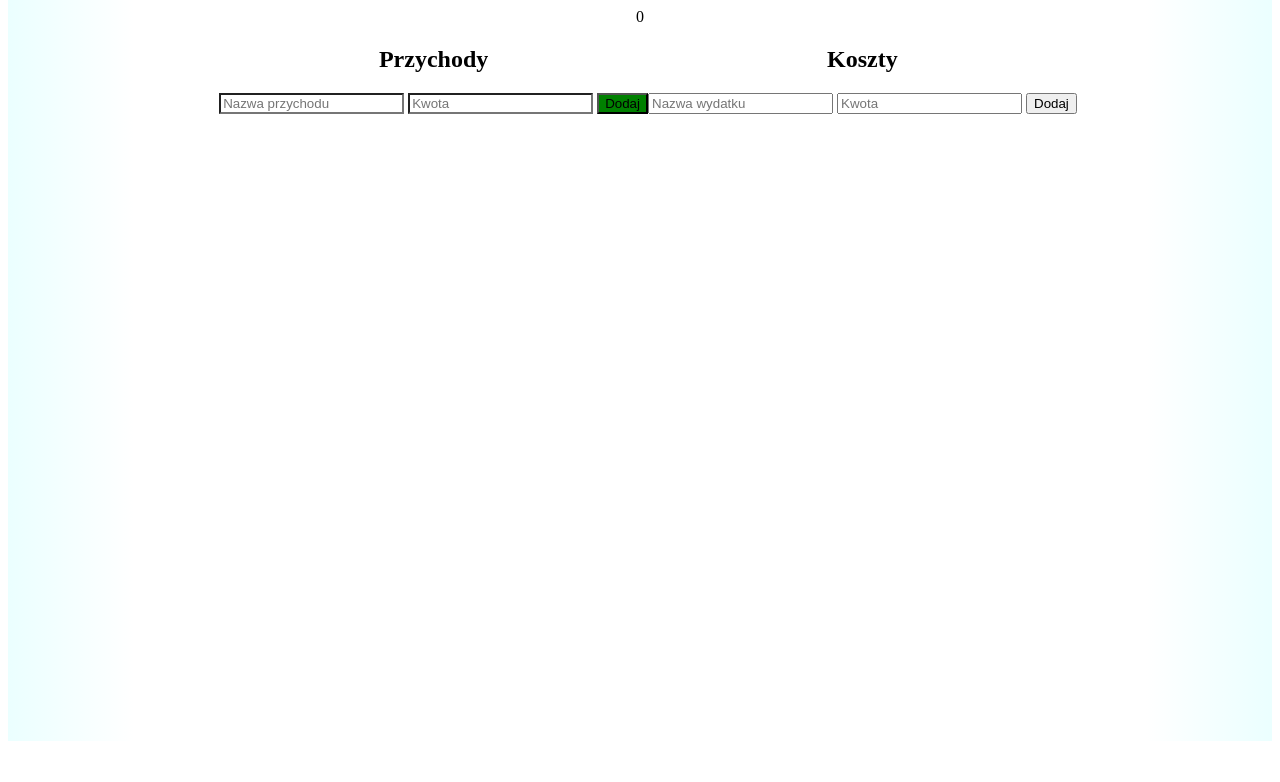
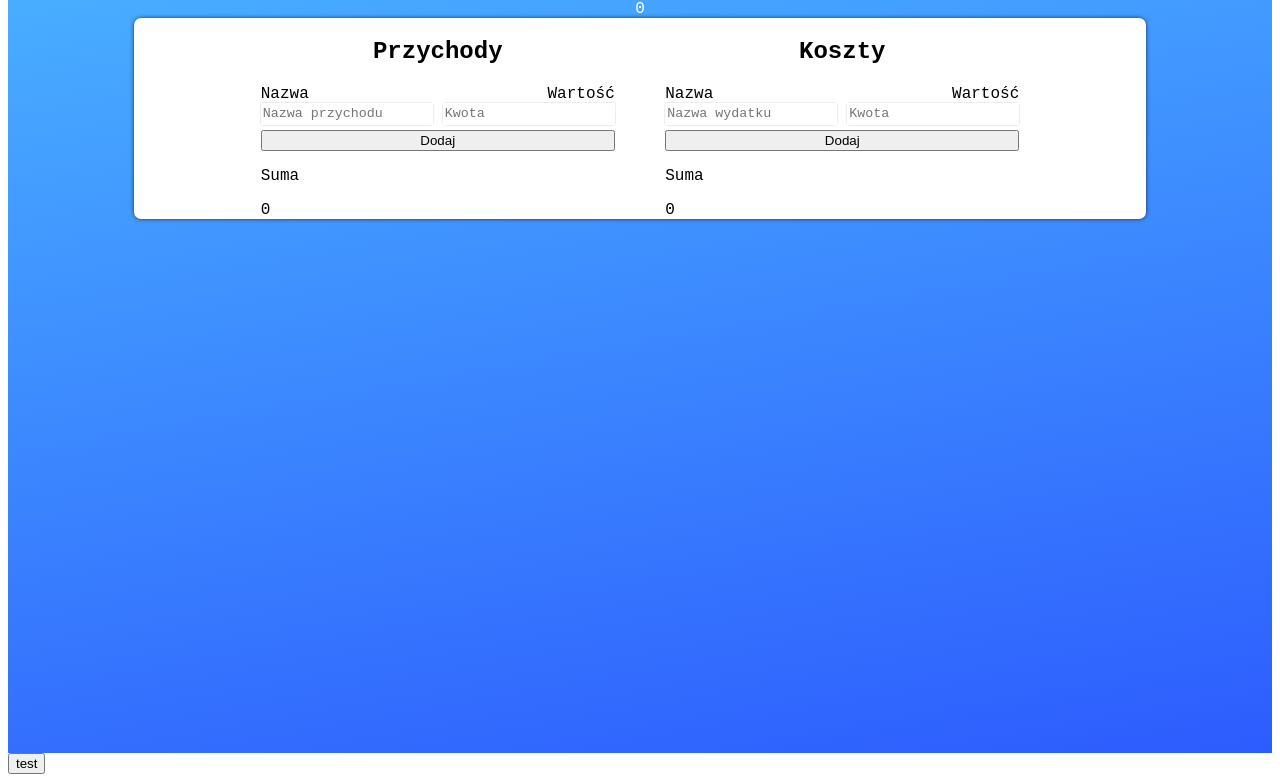
Before and after one commit to MaciejDabrowski1999/JS-Project-1, a plain HTML site: page index.html in a window 1280 px wide. Shown: the part 67-849 px from the top of the page. Before the commit the page ends 816 px from the top, so only its background shows below. Drawn offline with Linux system fonts and the light colour scheme.

Commit message:
add style

```diff
--- a/index.html
+++ b/index.html
@@ -13,52 +13,75 @@
         <div class="pic"></div>
       </section>
       <nav>
-        <h2>Twoje oszczędności</h2>
+        <h1>Twoje oszczędności</h1>
         <div id="message">0</div>
       </nav>
-      <div class="main_box">
+      <div class="main box">
         <section id="income">
-          <h1>Przychody</h1>
+          <h2>Przychody</h2>
           <div class="mainConsoleIncome">
+            <section class="input">
+              <div class="label">
+                <label for="incomeName">Nazwa</label>
                 <input
                   type="text"
                   name="incomeName"
                   placeholder="Nazwa przychodu"
-              class="incomeName input-name"
+                  class="name textArea"
                 />
+              </div>
+              <div class="label">
+                <laber for="incomeValue">Wartość</laber>
                 <input
                   type="number"
                   name="incomeValue"
                   placeholder="Kwota"
-              class="incomeValue input-value"
+                  class="value textAreaLeft"
                 />
-            <input type="submit" class="incomeAddButton add" value="Dodaj" />
               </div>
-          <ul class="listItem incomeList"></ul>
-          <div class="sumAll"></div>
+            </section>
+            <input type="submit" class="addButton add" value="Dodaj" />
+          </div>
+          <ul class="listItem list"></ul>
+          <section>
+            <p>Suma</p>
+            <div class="sumAll">0</div>
+          </section>
         </section>
         <section id="costs">
-          <h1>Koszty</h1>
+          <h2>Koszty</h2>
           <div class="mainConsoleCosts">
+            <section class="input">
+              <div class="label">
+                <label for="costsName">Nazwa</label>
                 <input
                   type="text"
-              name="input-name"
+                  name="costsName"
                   placeholder="Nazwa wydatku"
-              class="costsName"
+                  class="name textArea"
                 />
+              </div>
+              <div class="label">
+                <label for="costsValue">Wartość</label>
                 <input
                   type="number"
-              name="input-value"
+                  name="costsValue"
                   placeholder="Kwota"
-              class="costsValue"
+                  class="value textAreaLeft"
                 />
-            <input type="submit" class="costsAddButton" value="Dodaj" />
-            <ul class="costsList"></ul>
-            <div class="sumAllCosts"></div>
+              </div>
+            </section>
+            <input type="submit" class="addButton add" value="Dodaj" />
+            <ul class="list"></ul>
+            <section class="sum">
+              <p>Suma</p>
+              <div class="sumAll">0</div>
+            </section>
           </div>
         </section>
       </div>
     </div>
+    <button id="chcek">test</button>
     <script src="index.js"></script>
   </body>
 </html>
--- a/index.js
+++ b/index.js
@@ -1,11 +1,11 @@
-const incomeUl = document.querySelector(".incomeList");
-const incomeValueInput = document.querySelector(".incomeValue");
-const incomeNameInput = document.querySelector(".incomeName");
-const incomeAddButton = document.querySelector(".incomeAddButton");
-const costsUl = document.querySelector(".costsList");
-const costsValueInput = document.querySelector(".costsValue");
-const costsNameInput = document.querySelector(".costsName");
-const costsAddButton = document.querySelector(".costsAddButton");
+const incomeUl = document.querySelector("#income .list");
+const incomeValueInput = document.querySelector("#income .value");
+const incomeNameInput = document.querySelector("#income .name");
+const incomeAddButton = document.querySelector("#income .addButton");
+const costsUl = document.querySelector("#costs .list");
+const costsValueInput = document.querySelector("#costs .value");
+const costsNameInput = document.querySelector("#costs .name");
+const costsAddButton = document.querySelector("#costs .addButton");
 const divMessage = document.querySelector("#message");
 
 //zmienneincome
@@ -38,7 +38,7 @@ class CostsList {
 //sum for income
 
 const sumAll = () => {
-  const incomeDiv = document.querySelector(".sumAll");
+  const incomeDiv = document.querySelector("#income .sumAll");
   const arrayValue = incomeTable.map((number) =>
     parseInt(number.incomeValueInputClass)
   );
@@ -50,7 +50,7 @@ const sumAll = () => {
 
 //sum for costs
 const sumAllCosts = () => {
-  const costsDiv = document.querySelector(".sumAllCosts");
+  const costsDiv = document.querySelector("#costs .sumAll");
   const arrayValue = costsTable.map((number) =>
     parseInt(number.costsValueInputClass)
   );
@@ -129,7 +129,7 @@ function incomeCheck() {
       buttonIncomeRemove.innerHTML = "Usuń";
       buttonIncomeEdit.innerHTML = "Edytuj";
       buttonIncomeRemove.setAttribute("class", "incomeRemove");
-      listIncome.setAttribute("class", "incomeList");
+      listIncome.setAttribute("class", "liItem");
       divIncomeName.setAttribute("class", "listDiv");
       divIncomeValue.setAttribute("class", "listDiv");
       buttonIncomeEdit.setAttribute("class", "incomeEdit");
@@ -165,7 +165,6 @@ function incomeCheck() {
 
 function costsCheck() {
   //validation
-  let incomeValue = parseInt(incomeValueInput.value);
   let costsValue = parseInt(costsValueInput.value);
   let costsName = costsNameInput.value;
   const wrongValueNumber = () => {
@@ -230,7 +229,7 @@ function costsCheck() {
       buttonCostsRemove.innerHTML = "Usuń";
       buttonCostsEdit.innerHTML = "Edytuj";
       buttonCostsRemove.setAttribute("class", "costsRemove");
-      listCosts.setAttribute("class", "costsList");
+      listCosts.setAttribute("class", "liItem");
       divCostsName.setAttribute("class", "listDiv");
       divCostsValue.setAttribute("class", "listDiv");
       buttonCostsEdit.setAttribute("class", "costsEdit");
@@ -458,3 +457,17 @@ function freeSavings() {
   let allSum = sumIncome - sumCosts;
   divMessage.innerHTML = allSum;
 }
+
+function chcek(testButton) {
+  let costsButton = true;
+  let typeOf;
+  if ((costsButton = testButton)) {
+    typeOf = "costs";
+  } else {
+    typeOf = "income";
+  }
+  return console.log(typeOf);
+}
+
+costsAddButton.addEventListener("click", chcek(true));
+incomeAddButton.addEventListener("click", chcek(false));
--- a/style.css
+++ b/style.css
@@ -1,71 +1,93 @@
+@font-face {
+  font-family: "Ubuntu Mono", monospace;
+  src: url("https://fonts.googleapis.com/css2?family=Ubuntu+Mono&display=swap");
+}
 html {
   scroll-behavior: smooth;
+  font-family: "Ubuntu Mono", monospace;
 }
 .container {
   margin: 0 auto;
   padding: 0;
-  background: linear-gradient(
-    90deg,
-    rgb(235, 255, 255) 0%,
-    white 10%,
-    white 90%,
-    rgb(235, 255, 255) 100%
-  );
+  background: linear-gradient(170deg, #4ab1ff, #2d5cfe);
   height: 100vh;
 }
 .box {
   margin: 0 auto;
-  width: 90%;
+  width: 80%;
   background-color: white;
+  border-radius: 7px;
+  box-shadow: 0px 0px 5px -1px;
 }
-.main-section {
-  width: 80vw;
-}
-#logo div {
-  width: 20vw;
-  height: auto;
+.main {
   display: flex;
   justify-content: center;
-}
-.logo {
-  /* background-image: url(Logo/Logo.png); */
-  width: 40%;
-  height: 40%;
-}
-.pic {
-  background-image: "/logo.png";
-}
-.main_box {
-  display: flex;
-  justify-content: center;
-
-  width: 100vw;
+  flex-wrap: wrap;
 }
 nav {
   text-align: center;
+  color: white;
+}
+#income {
+  padding-right: 2.5%;
+}
+#costs {
+  padding-left: 2.5%;
+}
+section h2 {
+  text-align: center;
+}
+.input {
+  display: flex;
+  flex-wrap: wrap;
 }
 
-section h1 {
-  text-align: center;
+.label {
+  width: 50%;
+  display: flex;
+  justify-content: space-between;
+  flex-direction: column;
+  flex-wrap: wrap;
 }
+.label:nth-of-type(even) {
+  align-items: flex-end;
+  flex-wrap: wrap;
+}
+.textArea {
+  margin-right: 5px;
+  height: 20px;
+  font-family: "Ubuntu Mono", monospace;
+  box-shadow: 0px 0px 2px -1px;
+  border: none;
+}
+.textAreaLeft {
+  margin-left: 5px;
+  height: 20px;
+  font-family: "Ubuntu Mono", monospace;
+  box-shadow: 0px 0px 2px -1px;
+  border: none;
+}
+
+.add {
+  width: 100%;
+  margin-top: 5px;
+}
+.add:hover {
+  background-color: green;
+}
+
 .elements {
   display: flex;
   flex-direction: column;
 }
-.incomeValue {
-  transition: background-color 2s;
-  background-color: white;
-}
-.incomeName {
-  transition: background-color 2s;
-  background-color: white;
-}
 
-.add {
-  background-color: green;
-}
 .listDiv {
   width: 50%;
   display: inline;
   padding-right: 25%;
 }
+.liItem {
+  display: flex;
+  justify-content: space-between;
+  list-style: none;
+}
```
Lines whose indentation alone changed are shown as unchanged.
